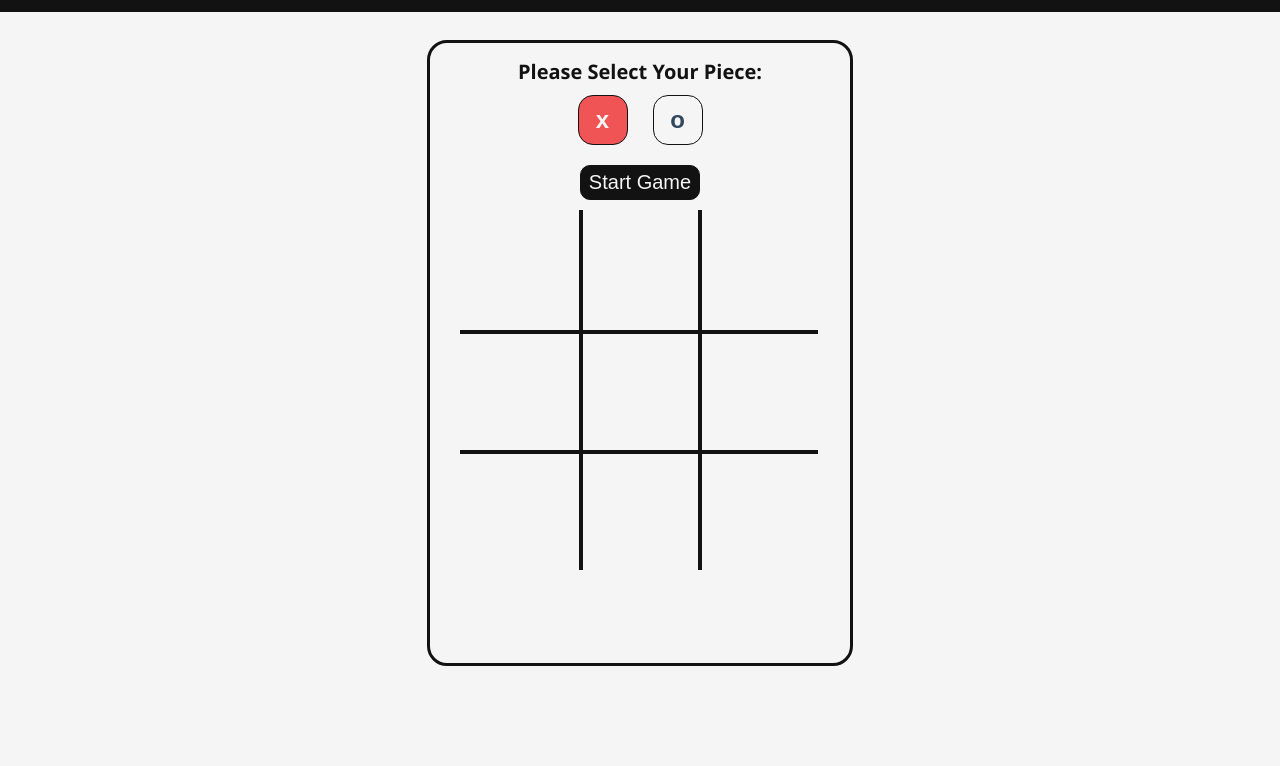
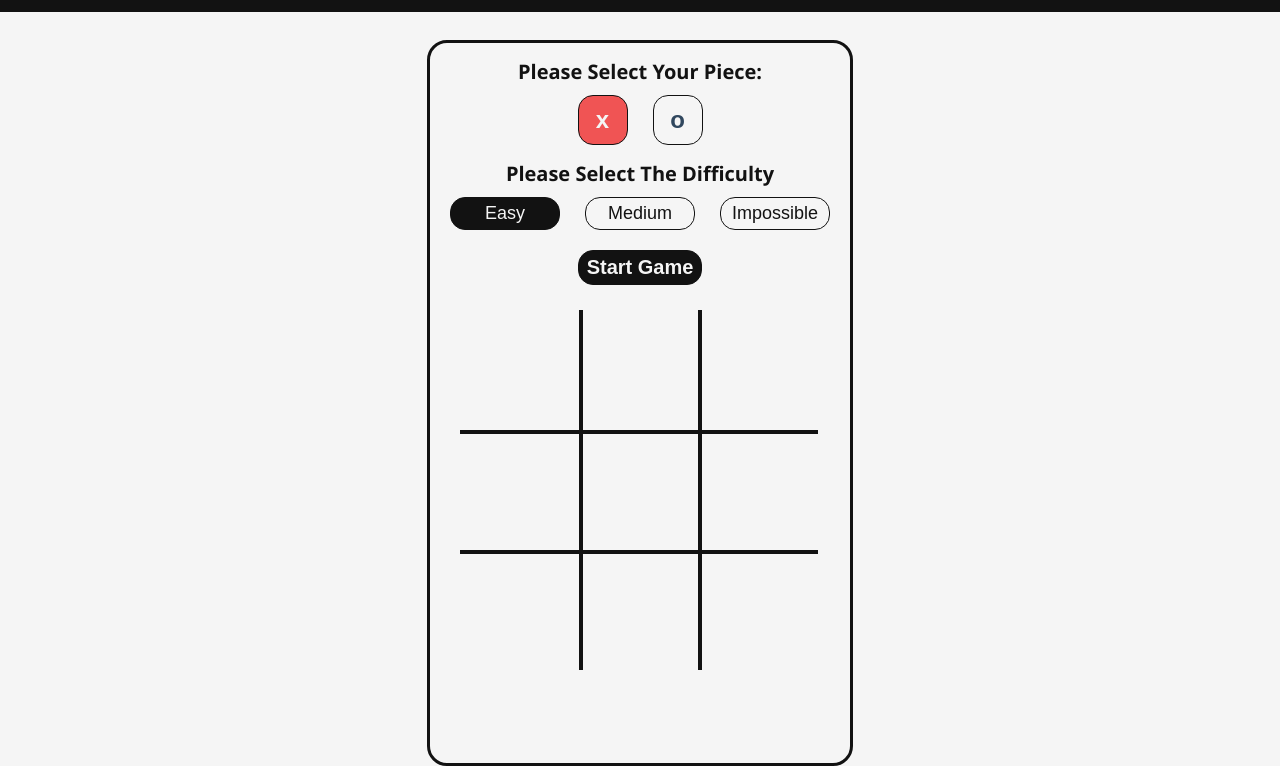
Before and after one commit to ThunderKlappe/tic-tac-toe, a plain HTML site: page index.html in a window 1280 px wide. Both pictures are taken after a click on the button "Start Game". Shown: the part 60-826 px from the top of the page. Before the commit the page ends 800 px from the top, so only its background shows below. Drawn offline with Linux system fonts and the light colour scheme.

Commit message:
added difficulty selection buttons

```diff
--- a/index.html
+++ b/index.html
@@ -14,9 +14,15 @@
     <div id="content">
         <div id="board-container">
             <div id="piece-selection" class="instructions">Please Select Your Piece:</div>
-            <div id="piece-container">
+            <div id="piece-container" class="choice-container">
                 <button id="x-piece" class="piece-button x-piece active">x</button>
                 <button id="o-piece" class="piece-button o-piece">o</button>
+            </div>
+            <div id="ai-selection" class="instructions">Please Select The Difficulty</div>
+            <div id="difficulty-container" class="choice-container">
+                <button id="easy-button" class="difficulty-button active" value="3">Easy</button>
+                <button id="medium-button" class="difficulty-button" value="2">Medium</button>
+                <button id="impossible-button" class="difficulty-button" value="1">Impossible</button>
             </div>
             <button id="start-game">Start Game</button>
             <div id="board">
--- a/script.js
+++ b/script.js
@@ -146,6 +146,34 @@ const playerSel = (() => {
     return { getPlayerSelection, playerSelected };
 })();
 
+//this section regards the difficulty selection buttons
+const difficultySel = (() => {
+    //default difficulty selection is Easy
+    let _difSelection = 3;
+    const _difficultySelectors = document.querySelectorAll(".difficulty-button");
+    const _getDifChoice = e => {
+        _difSelection = e.target.value;
+        e.target.classList.add("active");
+        _difficultySelectors.forEach(button => {
+            if(button != e.target){
+                button.classList.remove("active");
+            }
+        });
+    };
+
+    //add event listeners to the selection buttons
+    _difficultySelectors.forEach(button => button.addEventListener('click', _getDifChoice));
+
+    //a function that removes the event listeners from the buttons.
+    const difficultySelected = () => _difficultySelectors.forEach(
+        button => button.removeEventListener('click', _getDifChoice));
+
+    //function that returns what the player chose
+    const getDifficultySelection = () => _difSelection;
+
+    return { getDifficultySelection, difficultySelected };
+})();
+
 
 
 const display = (() => {
@@ -156,11 +184,14 @@ const display = (() => {
     let _currentPlayer;
     let _gameOver = false;
 
-    const _playerSet = () => {
+    const _startGame = () => {
         _startGameButton.classList.add("active");
         _player1 = Player(playerSel.getPlayerSelection());
         playerSel.playerSelected();
-        _player1.getType() == 'x' ? _player2 = AIPlayer('o') : _player2 = AIPlayer('x');
+        _player1.getType() == 'x' ?
+            _player2 = AIPlayer('o', difficultySel.getDifficultySelection()):
+            _player2 = AIPlayer('x', difficultySel.getDifficultySelection());
+        difficultySel.difficultySelected();
         _currentPlayer = _player1;
         _gameBoardPieces.forEach((button, index) => button.addEventListener(
             'click', playPiece.bind(null, index, _player1)));
@@ -202,7 +233,7 @@ const display = (() => {
 
     const getPlayer1 = () => _player1;
 
-    _startGameButton.addEventListener('click', _playerSet, {once:true});
+    _startGameButton.addEventListener('click', _startGame, {once:true});
 
     return {playPiece, getPlayer1};
 
--- a/style.css
+++ b/style.css
@@ -34,7 +34,7 @@ body{
     border: 3px solid #121212;
     border-radius: 20px;
     width: 400px;
-    height: 600px;
+    height: 700px;
     padding: 10px;
 }
 .instructions{
@@ -42,23 +42,44 @@ body{
     font-weight: bold;
     margin-top: 5px;
 }
-#piece-container{
+.choice-container{
     display: flex;
     gap: 25px;
     margin: 10px;
 }
-.piece-button{
+button{
     display: flex;
     align-items: center;
     justify-content: center;
+    border: 1px solid #121212;
+    border-radius: 15px;
+    background-color: #F5F5F5;
+    color: #121212;
+    transition: .5s;
+}
+
+.difficulty-button{
+    width: 110px;
+    font-size: 18px;
+    padding: 5px 0px;
+}
+
+#start-game{
+    padding: 5px 8px;
+    margin: 10px;
+    font-size: 20px;
+    font-weight: bold;
+}
+.active{
+    background-color: #121212;
+    color: #F5F5F5;
+}
+
+.piece-button{
     height: 50px;
     width: 50px;
     font-size: 24px;
     font-weight: bold;
-    border: 1px solid #121212;
-    border-radius: 15px;
-    background-color: #F5F5F5;
-    transition: .5s;
 }
 .x-piece{
     color: #F05454;
@@ -75,22 +96,8 @@ body{
     background-color: #30475E;
 }
 
-#start-game{
-    border: 1px solid #121212;
-    background-color: #F5F5F5;
-    color: #121212;
-    padding: 5px 8px;
-    border-radius: 10px;
-    margin: 10px;
-    font-size: 20px;
-    transition: .5s;
-}
-#start-game.active{
-    background-color: #121212;
-    color: #F5F5F5;
-}
-
 #board{
+    margin: 15px;
     display: grid;
     grid-template-columns: 33% 33% 33%;
 }
@@ -102,6 +109,7 @@ body{
     border: none;
     border-top: 4px solid #121212;
     border-left: 4px solid #121212;
+    border-radius: 0;
     font-size: 50px;
 }
 .no-top-border{
```
